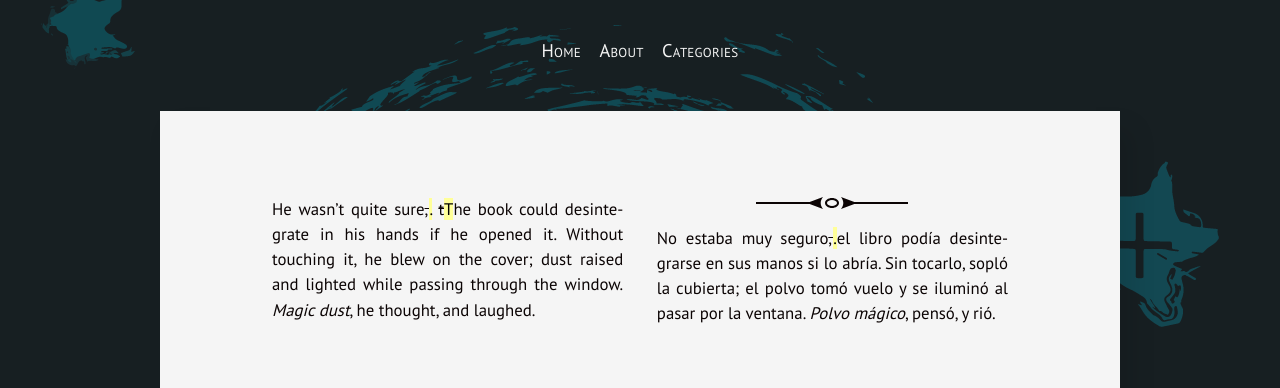
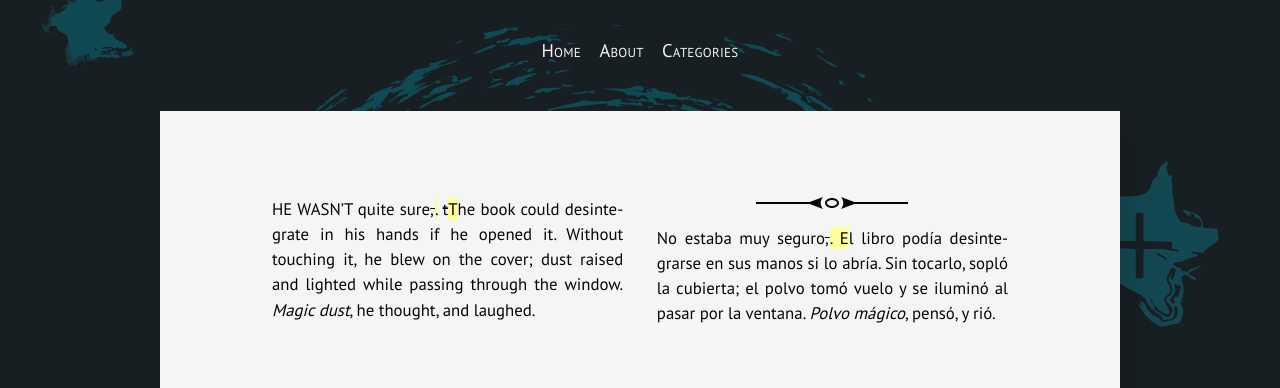
Before and after one commit to silvialohrmann/editorial, a Jekyll site: the page built from _posts/2022-11-21-he-wasnt-quite-sure.md, in a window 1280 px wide. Shown: the top 388 px of the page. Built offline with Jekyll 4.4.1, drawn with Linux system fonts in a browser that asks for light colours.

Commit message:
Update 2022-11-21-he-wasnt-quite-sure.md

```diff
--- a/_posts/2022-11-21-he-wasnt-quite-sure.md
+++ b/_posts/2022-11-21-he-wasnt-quite-sure.md
@@ -3,6 +3,6 @@ title: ""
 category: Microstories
 layout: post
 ---
-He wasn’t quite sure<del>,</del><ins title="edited on 2022/11/21">.</ins> <del>t</del><ins title="edited on 2022/11/21">T</ins>he book could desintegrate in his hands if he opened it. Without touching it, he blew on the cover; dust raised and lighted while passing through the window. *Magic dust*, he thought, and laughed.
+<span class="first-sentence">He wasn’t</span> quite sure<del>,</del><ins title="edited on 2022/11/21">.</ins> <del>t</del><ins title="edited on 2022/11/21">T</ins>he book could desintegrate in his hands if he opened it. Without touching it, he blew on the cover; dust raised and lighted while passing through the window. *Magic dust*, he thought, and laughed.
 <hr class="column">
-No estaba muy seguro<del>,</del><ins title="edited on 2022/12/18">.</ins>el libro podía desintegrarse en sus manos si lo abría. Sin tocarlo, sopló la cubierta; el polvo tomó vuelo y se iluminó al pasar por la ventana. *Polvo mágico*, pensó, y rió.
+No estaba muy seguro<del>,</del><ins title="edited on 2022/12/18">. E</ins>l libro podía desintegrarse en sus manos si lo abría. Sin tocarlo, sopló la cubierta; el polvo tomó vuelo y se iluminó al pasar por la ventana. *Polvo mágico*, pensó, y rió.
```
